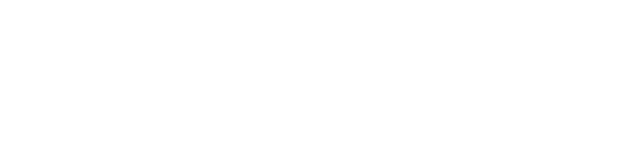
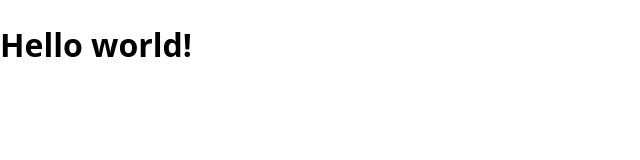
Before and after one commit to fbclh/microverse-practice, a plain HTML site: page index.html in a window 1280 px wide. Shown: the whole page, without its empty margins (0-640 px from the left). Drawn offline with Linux system fonts and the light colour scheme.

Commit message:
Add HTML header

```diff
--- a/index.html
+++ b/index.html
@@ -11,5 +11,9 @@
     <link rel="stylesheet" href="css/index.css" type="text/css" />
     <script src="js/index.js" async defer></script>
   </head>
-  <body></body>
+  <body>
+    <header>
+      <h1>Hello world!</h1>
+    </header>
+  </body>
 </html>
```
